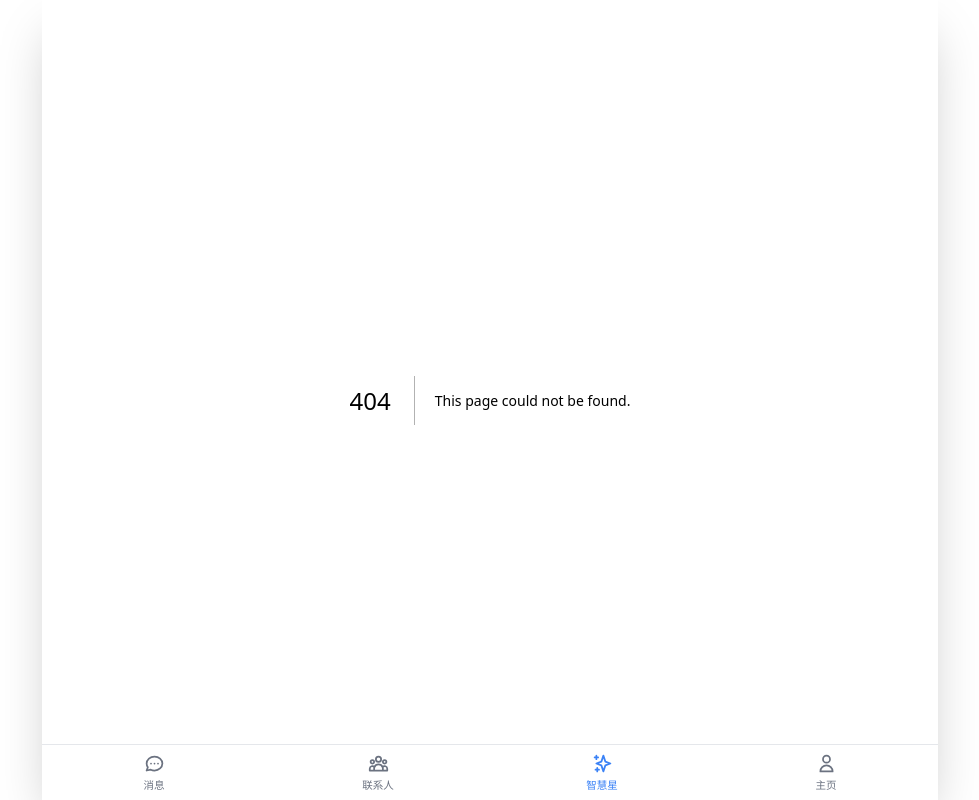
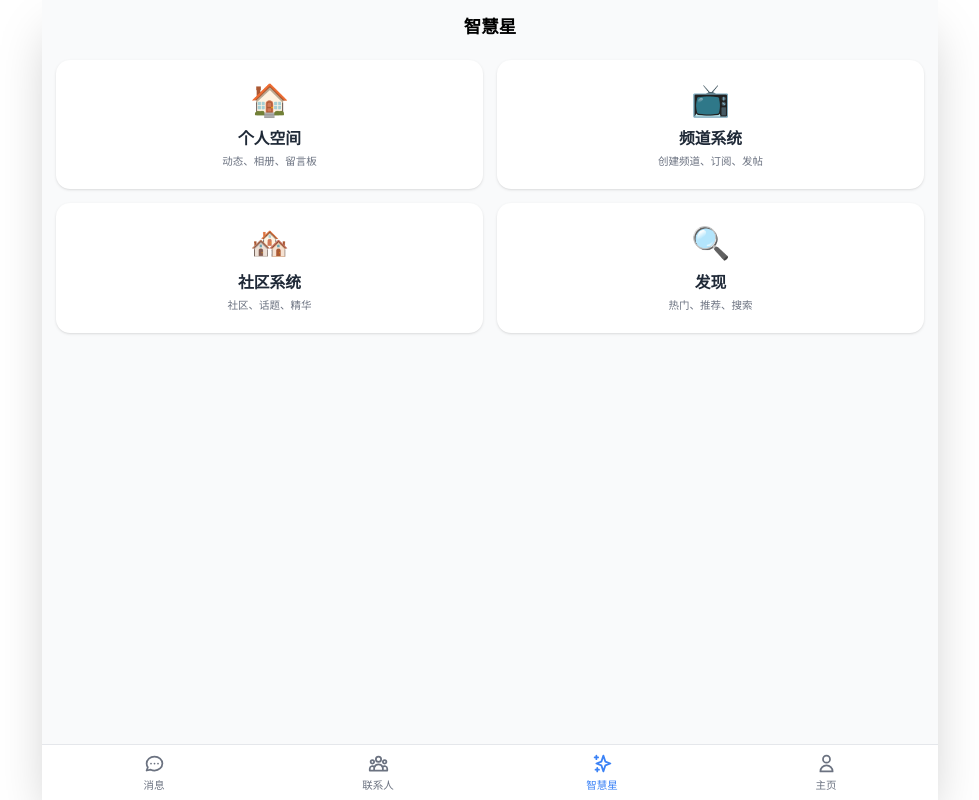
Before and after one commit to yangui88168/xianqu, a Next.js app in the folder clients/web/: page /zhihui in a window 1280 px wide. Before the commit this address had no page. Shown: the whole page, without its empty margins (150-1129 px from the left). Built offline with nearby package versions, Linux system fonts and the light colour scheme; a small style sheet from the web is missing.

Commit message:
Create index.tsx

```diff
--- /dev/null
+++ b/clients/web/pages/zhihui/index.tsx
@@ -0,0 +1,30 @@
+import { useRouter } from 'next/router';
+
+const modules = [
+  { title: '个人空间', desc: '动态、相册、留言板', path: '/zhihui/space', icon: '🏠' },
+  { title: '频道系统', desc: '创建频道、订阅、发帖', path: '/zhihui/channel', icon: '📺' },
+  { title: '社区系统', desc: '社区、话题、精华', path: '/zhihui/community', icon: '🏘️' },
+  { title: '发现', desc: '热门、推荐、搜索', path: '/zhihui/discover', icon: '🔍' },
+];
+
+export default function ZhihuiHome() {
+  const router = useRouter();
+  return (
+    <div className="h-full overflow-y-auto bg-gray-50 p-4">
+      <h1 className="text-xl font-bold text-center mb-6">智慧星</h1>
+      <div className="grid grid-cols-2 gap-4">
+        {modules.map((mod) => (
+          <button
+            key={mod.path}
+            onClick={() => router.push(mod.path)}
+            className="bg-white rounded-2xl shadow p-6 flex flex-col items-center justify-center hover:shadow-md transition active:scale-95"
+          >
+            <span className="text-4xl mb-3">{mod.icon}</span>
+            <h2 className="text-lg font-bold text-gray-800">{mod.title}</h2>
+            <p className="text-xs text-gray-500 mt-1">{mod.desc}</p>
+          </button>
+        ))}
+      </div>
+    </div>
+  );
+}
```
